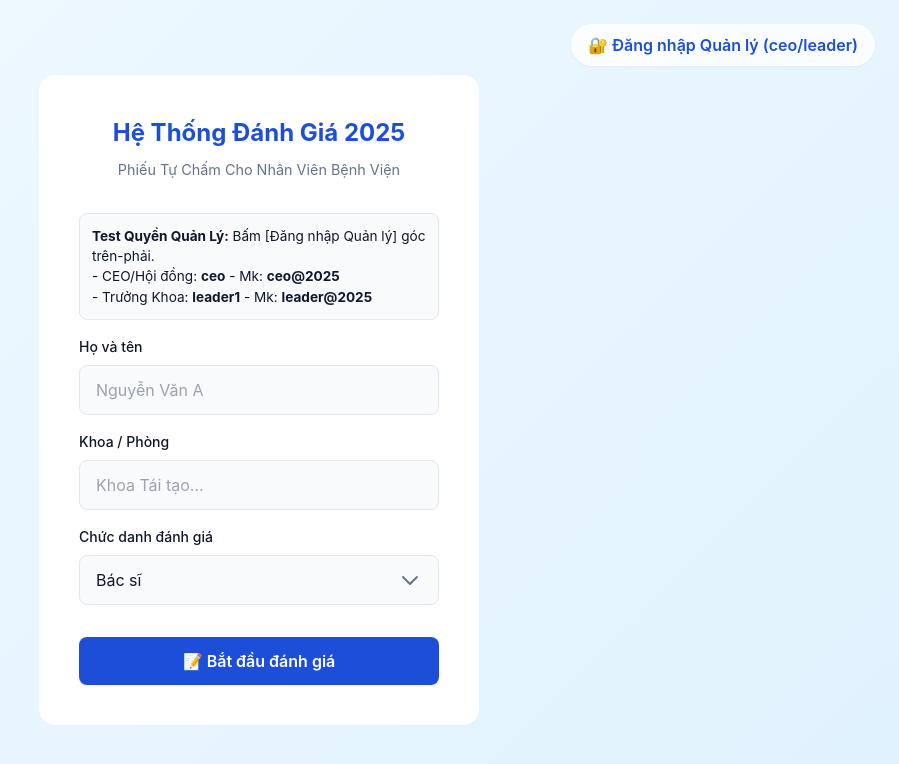
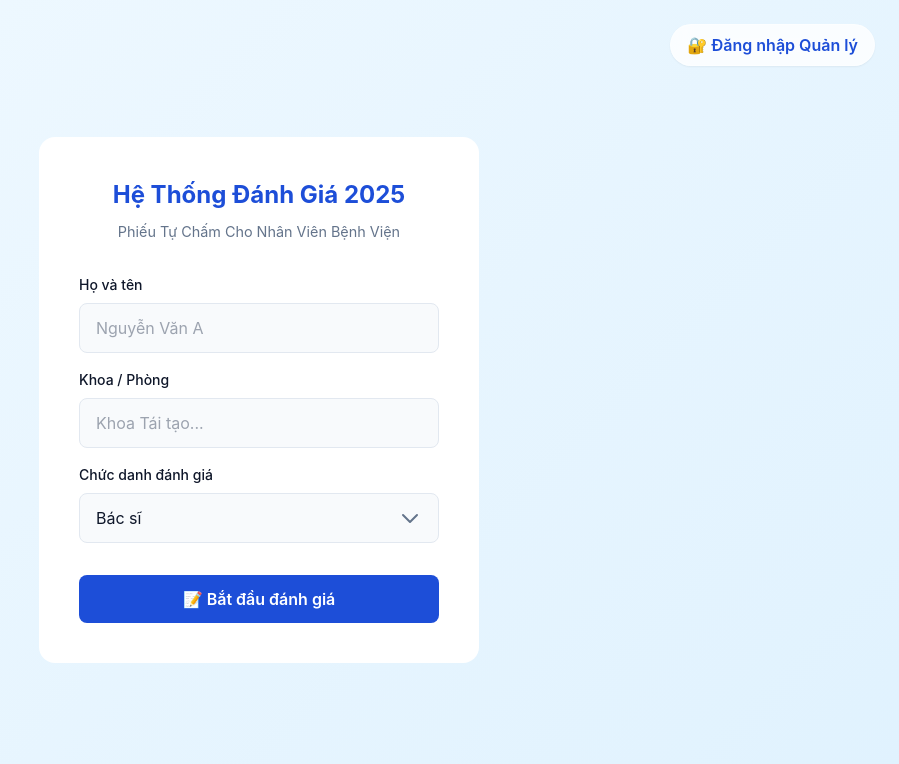
Before and after one commit to thanhphuong242025/hr-system, a React (Vite) app in the folder frontend/: page / in a window 1280 px wide. Shown: the top 764 px of the page, without its empty margins (381-1280 px from the left). Built offline with nearby package versions, Linux system fonts and the light colour scheme.

Commit message:
Hide credentials from Employee screen

```diff
--- a/frontend/src/App.jsx
+++ b/frontend/src/App.jsx
@@ -220,15 +220,10 @@ export default function App() {
   // 1. Employee Login
   if (view === 'login') return (
     <div className="auth-container">
-      <button className="auth-manager-btn" onClick={() => setView('manager-login')}>🔐 Đăng nhập Quản lý (ceo/leader)</button>
+      <button className="auth-manager-btn" onClick={() => setView('manager-login')}>🔐 Đăng nhập Quản lý</button>
       <div className="auth-card">
         <h1 className="auth-title">Hệ Thống Đánh Giá 2025</h1>
         <p className="auth-subtitle">Phiếu Tự Chấm Cho Nhân Viên Bệnh Viện</p>
-        <div style={{background: '#f8fafc', padding: '0.75rem', borderRadius: '0.5rem', marginBottom: '1rem', border: '1px solid #e2e8f0', fontSize: '0.85rem'}}>
-          <strong>Test Quyền Quản Lý:</strong> Bấm [Đăng nhập Quản lý] góc trên-phải.<br />
-          - CEO/Hội đồng: <strong>ceo</strong> - Mk: <strong>ceo@2025</strong><br />
-          - Trưởng Khoa: <strong>leader1</strong> - Mk: <strong>leader@2025</strong>
-        </div>
         <div className="input-group">
           <label>Họ và tên</label>
           <input className="input-control" value={empName} onChange={e=>setEmpName(e.target.value)} placeholder="Nguyễn Văn A" />
```
Also changed, not shown: 2 other files (tests, documents, lock files or other folders).
